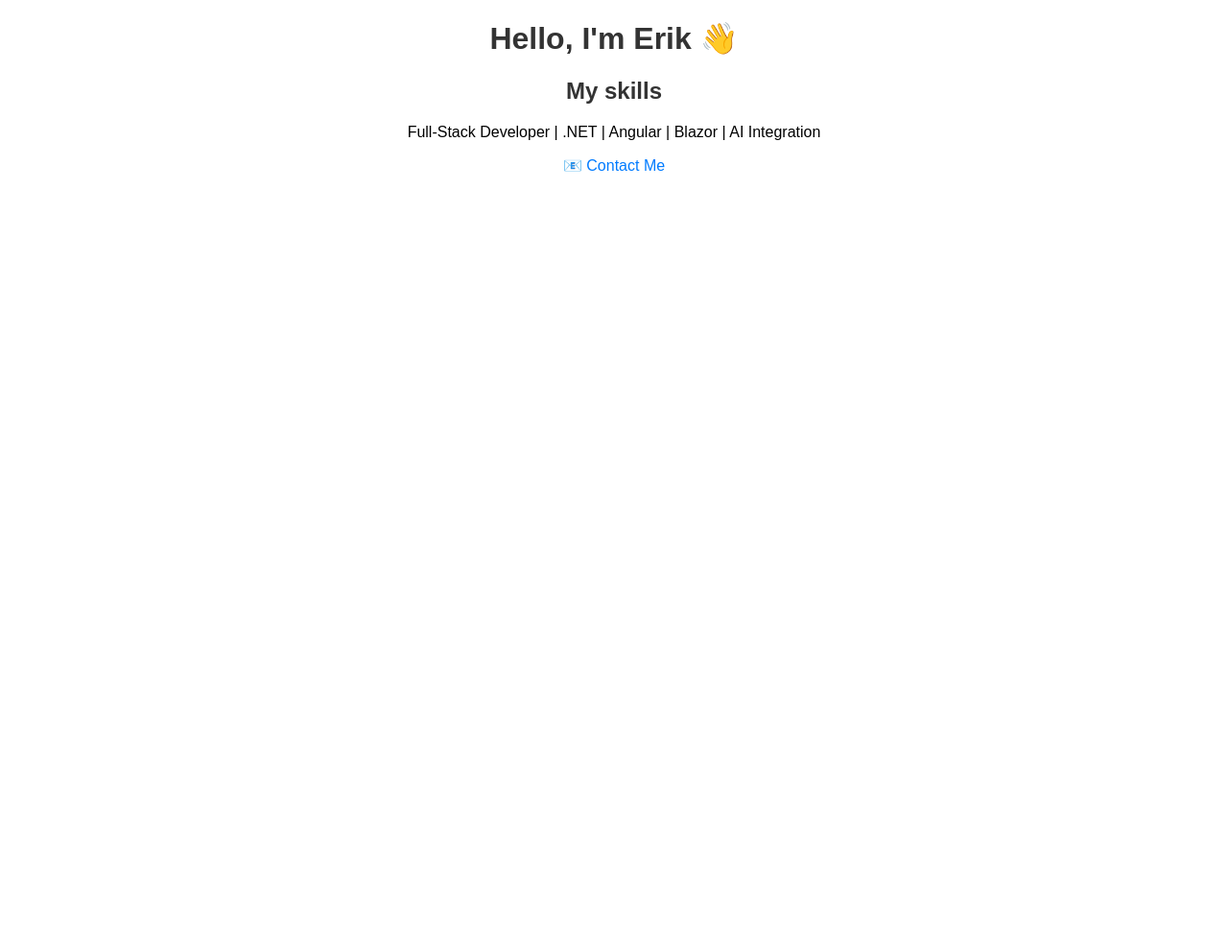
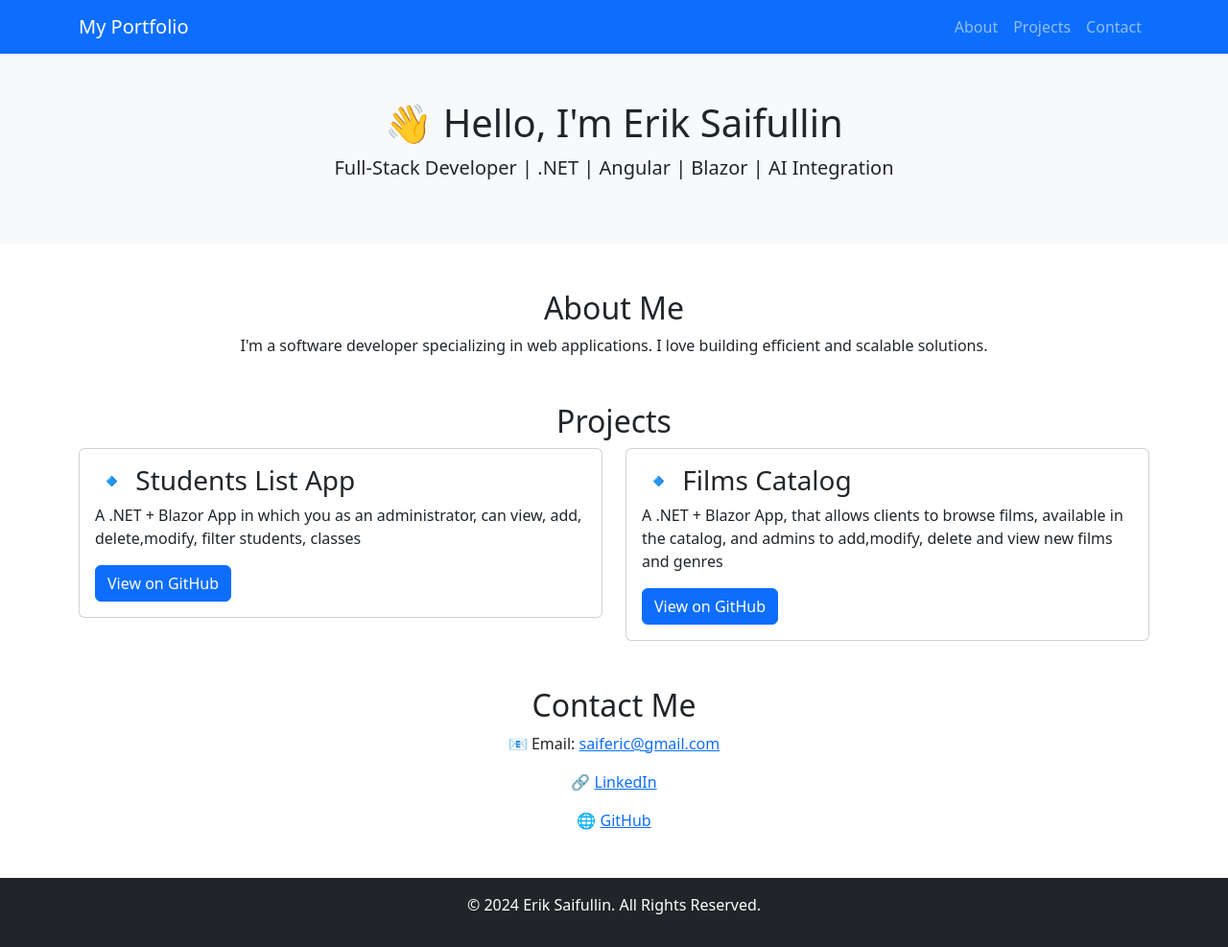
Before and after one commit to ericsaif/Portfolio, a plain HTML site: page index.html in a window 1280 px wide. Shown: the whole page at 96% size. Before the commit the page ends 800 px from the top, so only its background shows below. Drawn offline with nearby package versions, Linux system fonts and the light colour scheme.

Commit message:
Update index.html
Added bootstrap framework + added a few sections : About, project, contact

```diff
--- a/index.html
+++ b/index.html
@@ -5,16 +5,68 @@
     <title>
       My GitHub portfolio
     </title>
-    <style>
-        body { font-family: Arial, sans-serif; text-align: center; }
-        h1,h2 { color: #333; }
-        a { color: #007bff; text-decoration: none; }
-    </style>
+    <link href="https://cdn.jsdelivr.net/npm/bootstrap@5.3.2/dist/css/bootstrap.min.css" rel="stylesheet">
   </head>
   <body>
-    <h1>Hello, I'm Erik 👋</h1>
-    <h2>My skills</h2>
-    <p>Full-Stack Developer | .NET | Angular | Blazor | AI Integration</p>
-    <p><a href="mailto:saiferic@gmail.com">📧 Contact Me</a></p>
+    <nav class="navbar navbar-expand-lg navbar-dark bg-primary">
+        <div class="container">
+            <a class="navbar-brand" href="#">My Portfolio</a>
+            <button class="navbar-toggler" type="button" data-bs-toggle="collapse" data-bs-target="#navbarNav">
+                <span class="navbar-toggler-icon"></span>
+            </button>
+            <div class="collapse navbar-collapse" id="navbarNav">
+                <ul class="navbar-nav ms-auto">
+                    <li class="nav-item"><a class="nav-link" href="#about">About</a></li>
+                    <li class="nav-item"><a class="nav-link" href="#projects">Projects</a></li>
+                    <li class="nav-item"><a class="nav-link" href="#contact">Contact</a></li>
+                </ul>
+            </div>
+        </div>
+    </nav>
+    <header class="text-center bg-light p-5">
+        <h1>👋 Hello, I'm Erik Saifullin</h1>
+        <p class="lead">Full-Stack Developer | .NET | Angular | Blazor | AI Integration</p>
+    </header>
+
+    <section id="about" class="container my-5">
+        <h2 class="text-center">About Me</h2>
+        <p class="text-center">I'm a software developer specializing in web applications. I love building efficient and scalable solutions.</p>
+    </section>
+
+    <section id="projects" class="container my-5">
+        <h2 class="text-center">Projects</h2>
+        <div class="row">
+            <div class="col-md-6">
+                <div class="card">
+                    <div class="card-body">
+                        <h3 class="card-title">🔹 Students List App</h3>
+                        <p class="card-text">A .NET + Blazor App in which you as an administrator, can view, add, delete,modify, filter students, classes </p>
+                        <a href="https://github.com/ericsaif/StudentsList" class="btn btn-primary" target="_blank">View on GitHub</a>
+                    </div>
+                </div>
+            </div>
+            <div class="col-md-6">
+                <div class="card">
+                    <div class="card-body">
+                        <h3 class="card-title">🔹 Films Catalog</h3>
+                        <p class="card-text">A .NET + Blazor App, that allows clients to browse films, available in the catalog, and admins to add,modify, delete and view new films and genres</p>
+                        <a href="https://github.com/ericsaif/Films" class="btn btn-primary" target="_blank">View on GitHub</a>
+                    </div>
+                </div>
+            </div>
+        </div>
+    </section>
+
+    <section id="contact" class="container my-5 text-center">
+        <h2>Contact Me</h2>
+        <p>📧 Email: <a href="mailto:saiferic@gmail.com">saiferic@gmail.com</a></p>
+        <p>🔗 <a href="https://www.linkedin.com/in/erik-saifullin-242864209/" target="_blank">LinkedIn</a></p>
+        <p>🌐 <a href="https://github.com/ericsaif" target="_blank">GitHub</a></p>
+    </section>
+
+    <footer class="bg-dark text-white text-center p-3">
+        <p>© 2024 Erik Saifullin. All Rights Reserved.</p>
+    </footer>
+    <script src="https://cdn.jsdelivr.net/npm/bootstrap@5.3.2/dist/js/bootstrap.bundle.min.js"></script>
   </body>
 </html>
```
